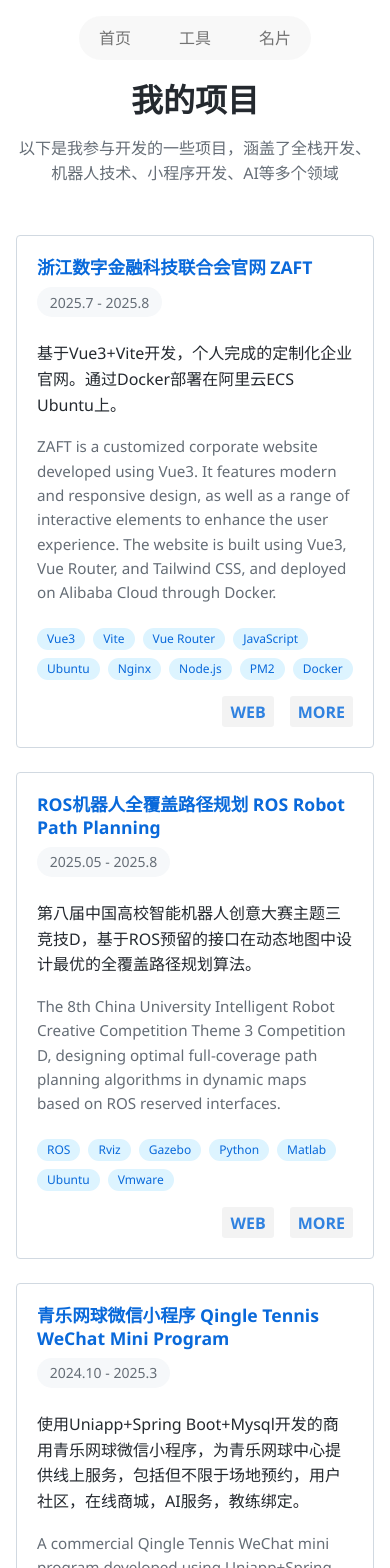
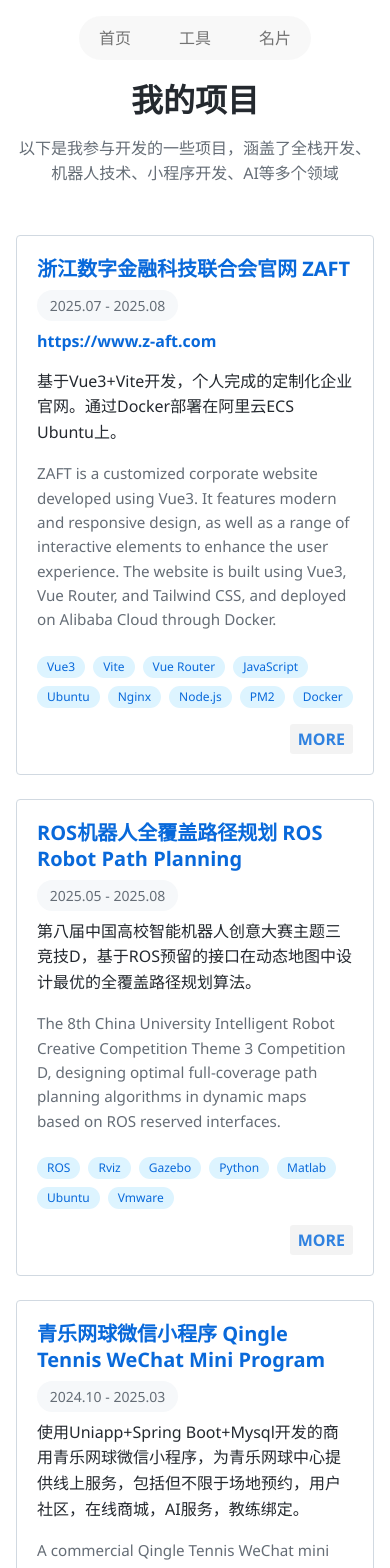
Before and after one commit to UnderHear/toolsWeb, a Vue app: page /namecard/project in a window 390 px wide. Shown: the top 1568 px of the page. Built offline with nearby package versions, Linux system fonts and the light colour scheme.

Commit message:
fixed bug

```diff
--- a/src/data/json/Projectcard.json
+++ b/src/data/json/Projectcard.json
@@ -2,19 +2,19 @@
   {
     "id": 1,
     "title": "浙江数字金融科技联合会官网 ZAFT",
-    "date": "2025.7 - 2025.8",
+    "date": "2025.07 - 2025.08",
     "description": {
       "zh": "基于Vue3+Vite开发，个人完成的定制化企业官网。通过Docker部署在阿里云ECS Ubuntu上。",
       "en": "ZAFT is a customized corporate website developed using Vue3. It features modern and responsive design, as well as a range of interactive elements to enhance the user experience. The website is built using Vue3, Vue Router, and Tailwind CSS, and deployed on Alibaba Cloud through Docker."
     },
     "technologies": ["Vue3", "Vite", "Vue Router", "JavaScript", "Ubuntu", "Nginx", "Node.js", "PM2", "Docker"],
     "projectLink": "#",
-    "weblink": ""
+    "weblink": "https://www.z-aft.com"
   },
   {
     "id": 2,
     "title": "ROS机器人全覆盖路径规划 ROS Robot Path Planning",
-    "date": "2025.05 - 2025.8",
+    "date": "2025.05 - 2025.08",
     "description": {
       "zh": "第八届中国高校智能机器人创意大赛主题三 竞技D，基于ROS预留的接口在动态地图中设计最优的全覆盖路径规划算法。",
       "en": "The 8th China University Intelligent Robot Creative Competition Theme 3 Competition D, designing optimal full-coverage path planning algorithms in dynamic maps based on ROS reserved interfaces."
@@ -26,7 +26,7 @@
   {
     "id": 3,
     "title": "青乐网球微信小程序 Qingle Tennis WeChat Mini Program",
-    "date": "2024.10 - 2025.3",
+    "date": "2024.10 - 2025.03",
     "description": {
       "zh": "使用Uniapp+Spring Boot+Mysql开发的商用青乐网球微信小程序，为青乐网球中心提供线上服务，包括但不限于场地预约，用户社区，在线商城，AI服务，教练绑定。",
       "en": "A commercial Qingle Tennis WeChat mini program developed using Uniapp+Spring Boot+MySQL, providing online services for Qingle Tennis Center, including but not limited to venue reservation, user community, online mall, AI services, and coach binding."
@@ -38,19 +38,19 @@
   {
     "id": 4,
     "title": "个人博客网站 Personal Blog",
-    "date": "2025.8 - Present",
+    "date": "2025.08 - Present",
     "description": {
       "zh": "基于Vue3+TypeScript开发的个人博客网站，展示个人作品、技术文章和项目经验。采用我最高的代码设计能力和审美。",
       "en": "A personal blog website developed with Vue3+TypeScript, showcasing personal works, technical articles, and project experiences. Features modern design and responsive layout."
     },
     "technologies": ["Vue3", "TypeScript", "Vite", "Vue Router", "CSS3", "Responsive Design"],
     "projectLink": "#",
-    "weblink": ""
+    "weblink": "https://www.zhangchengwei.cn"
   },
   {
     "id": 5,
     "title": "智能家居控制系统 Smart Home Control",
-    "date": "2024.6 - 2024.9",
+    "date": "2024.06 - 2024.09",
     "description": {
       "zh": "基于物联网技术的智能家居控制系统，支持远程控制家电设备、环境监测和自动化场景设置。",
       "en": "An IoT-based smart home control system supporting remote appliance control, environmental monitoring, and automated scene settings."
@@ -62,7 +62,7 @@
   {
     "id": 6,
     "title": "在线学习平台 Online Learning Platform",
-    "date": "2024.3 - 2024.5",
+    "date": "2024.03 - 2024.05",
     "description": {
       "zh": "面向学生和教师的在线学习平台，提供课程管理、作业提交、在线考试和学习进度跟踪等功能。",
       "en": "An online learning platform for students and teachers, providing course management, assignment submission, online testing, and learning progress tracking."
--- a/src/views/namecard.vue
+++ b/src/views/namecard.vue
@@ -416,6 +416,7 @@ onMounted(() => {
     padding: 4px 8px;
     border-radius: 12px;
     font-weight: 500;
+    min-width: 115px;
 }
 
 .project-description {
--- a/src/views/namecard/project.vue
+++ b/src/views/namecard/project.vue
@@ -11,6 +11,7 @@
 					<h3>{{ project.title }}</h3>
 					<span class="project-date">{{ project.date }}</span>
 				</div>
+				<a :href="project.weblink" v-if="project.weblink" class="project-link">{{ project.weblink }}</a>
 				<div class="project-description">
 					<p>{{ project.description.zh }}</p>
 					<p>{{ project.description.en }}</p>
@@ -18,9 +19,8 @@
 				<div class="project-tech">
 					<TechTag v-for="tech in project.technologies" :key="tech">{{ tech }}</TechTag>
 				</div>
-				<div class="project-links">
-					<a :href="project.weblink" class="project-link">WEB</a>
-					<a :href="project.projectLink" class="project-link">MORE</a>
+				<div class="project-items">
+					<a :href="project.projectLink" class="project-detail">MORE</a>
 				</div>
 			</div>
 		</div>
@@ -29,7 +29,11 @@
 
 <script setup lang="ts">
 import { ref, onMounted } from 'vue'
+
+// 引入图标
 import TechTag from '@/components/ui-my/tag/TechTag.vue'
+
+// 引入数据
 import projectData from '@/data/json/Projectcard.json'
 
 //
@@ -102,7 +106,6 @@ onMounted(() => {
 	display: flex;
 	justify-content: space-between;
 	align-items: flex-start;
-	margin-bottom: 1.5rem;
 	flex-wrap: wrap;
 	gap: 1rem;
 }
@@ -114,7 +117,6 @@ onMounted(() => {
 	color: #0969da;
 	line-height: 1.3;
 	flex: 1;
-	min-width: 250px;
 }
 
 .project-date {
@@ -152,14 +154,14 @@ onMounted(() => {
 
 
 
-.project-links {
+.project-items {
 	display: flex;
 	gap: 1rem;
 	flex-wrap: wrap;
 	justify-content: right;
 }
 
-.project-link {
+.project-link,.project-detail {
 	display: inline-flex;
 	align-items: center;
 	color: #0969da;
@@ -169,7 +171,12 @@ onMounted(() => {
 	cursor: pointer;
 }
 
-.project-link:hover {
+.project-link{
+	margin-bottom: 1rem;
+	width: 100%;
+}
+
+.project-link:hover,.project-detail:hover {
 	text-decoration: underline;
 }
 
@@ -200,23 +207,19 @@ onMounted(() => {
 		flex-direction: column;
 		align-items: flex-start;
 		gap: 0.5rem;
+		margin-bottom: 0.5rem;
 	}
 
-	.card-header h3 {
-		font-size: 1.1rem;
-		min-width: auto;
-	}
-
-	.project-links {
+	.project-items {
 		margin-top: 1rem;
 	}
 
-	.project-link {
+	.project-detail {
 		color: #3082e0;
 		justify-content: center;
 		text-align: center;
 		background-color: #f3f3f3;
-		padding:0.2rem 0.5rem;
+		padding: 0.2rem 0.5rem;
 		border-radius: 0.2rem;
 	}
 }
```
Lines whose indentation alone changed are shown as unchanged.
